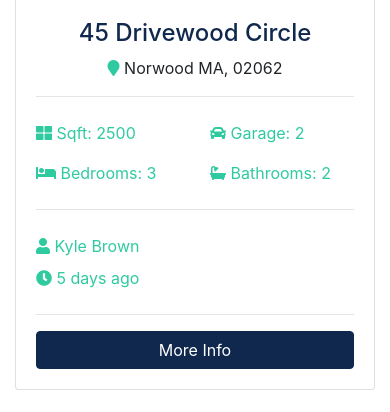
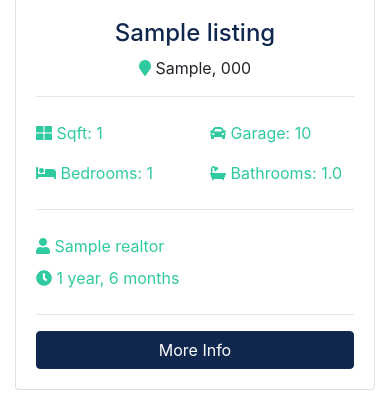
Before and after one commit to sidhlee/django-postgresql-realestate, a Django app: page / in a window 390 px wide. Shown: the part 1194-1606 px from the top of the page. Run offline with Django 3.2, Linux system fonts and the light colour scheme; tables that the repository leaves empty hold one stand-in row (values such as "Sample post"); grey boxes marked "Sample" are stand-in pictures; some libraries are stand-ins or nearby versions.

Commit message:
fetch 3 most recent listings and render them to home page

```diff
--- a/pages/views.py
+++ b/pages/views.py
@@ -1,4 +1,5 @@
 from django.shortcuts import render
+from listings.models import Listing
 
 # Create your views here.
 
@@ -6,7 +7,13 @@ def index(request):
   '''
   Renders html inside templates folder
   '''
-  return render(request, 'pages/index.html')
+  # fetch listings in descending order by list date
+  listings = Listing.objects.order_by('-list_date').filter(is_published=True)[:3]
+
+  context = {
+    'listings': listings
+  }
+  return render(request, 'pages/index.html', context)
 
 def about(request):
   return render(request, 'pages/about.html')
--- a/templates/pages/index.html
+++ b/templates/pages/index.html
@@ -1,4 +1,7 @@
 {% extends 'base.html' %}
+
+{% load humanize %}
+
 {% block content %}
 <!-- Showcase -->
   <section id="showcase">
@@ -129,136 +132,55 @@
     <div class="container">
       <h3 class="text-center mb-3">Latest Listings</h3>
       <div class="row">
-        <!-- Listing 1 -->
-        <div class="col-md-6 col-lg-4 mb-4">
+      {% if listings %}
+        {% for listing in listings %}
+          <div class="col-md-6 col-lg-4 mb-4">
           <div class="card listing-preview">
-            <img class="card-img-top" src="assets/img/homes/home-1.jpg" alt="">
+            <img class="card-img-top" src="{{ listing.photo_main.url }}" alt="{{ listing.title }}">
             <div class="card-img-overlay">
               <h2>
-                <span class="badge badge-secondary text-white">$490,000</span>
+                <span class="badge badge-secondary text-white">${{ listing.price | intcomma }}</span>
               </h2>
             </div>
             <div class="card-body">
               <div class="listing-heading text-center">
-                <h4 class="text-primary">45 Drivewood Circle</h4>
+                <h4 class="text-primary">{{ listing.title }}</h4>
                 <p>
-                  <i class="fas fa-map-marker text-secondary"></i> Norwood MA, 02062</p>
+                  <i class="fas fa-map-marker text-secondary"></i> {{ listing.city }}, {{ listing.postalcode }}</p>
               </div>
               <hr>
               <div class="row py-2 text-secondary">
                 <div class="col-6">
-                  <i class="fas fa-th-large"></i> Sqft: 2500</div>
+                  <i class="fas fa-th-large"></i> Sqft: {{ listing.sqft }}</div>
                 <div class="col-6">
-                  <i class="fas fa-car"></i> Garage: 2</div>
+                  <i class="fas fa-car"></i> Garage: {{ listing.garage }}</div>
               </div>
               <div class="row py-2 text-secondary">
                 <div class="col-6">
-                  <i class="fas fa-bed"></i> Bedrooms: 3</div>
+                  <i class="fas fa-bed"></i> Bedrooms: {{ listing.bedrooms }}</div>
                 <div class="col-6">
-                  <i class="fas fa-bath"></i> Bathrooms: 2</div>
+                  <i class="fas fa-bath"></i> Bathrooms: {{ listing.bathrooms }}</div>
               </div>
               <hr>
               <div class="row py-2 text-secondary">
                 <div class="col-6">
-                  <i class="fas fa-user"></i> Kyle Brown</div>
+                  <i class="fas fa-user"></i> {{ listing.realtor.name }}</div>
               </div>
               <div class="row text-secondary pb-2">
                 <div class="col-6">
-                  <i class="fas fa-clock"></i> 5 days ago</div>
+                  <i class="fas fa-clock"></i> {{ listing.list_date | timesince }}</div>
               </div>
               <hr>
-              <a href="listing.html" class="btn btn-primary btn-block">More Info</a>
+              <a href="{% url 'listing' listing.id %}" class="btn btn-primary btn-block">More Info</a>
             </div>
           </div>
         </div>
-
-        <!-- Listing 2 -->
-        <div class="col-md-6 col-lg-4 mb-4">
-          <div class="card listing-preview">
-            <img class="card-img-top" src="assets/img/homes/home-2.jpg" alt="">
-            <div class="card-img-overlay">
-              <h2>
-                <span class="badge badge-secondary text-white">$550,000</span>
-              </h2>
-            </div>
-            <div class="card-body">
-              <div class="listing-heading text-center">
-                <h4 class="text-primary">18 Jefferson Lane</h4>
-                <p>
-                  <i class="fas fa-map-marker text-secondary"></i> Woburn MA, 01801</p>
-              </div>
-              <hr>
-              <div class="row py-2 text-secondary">
-                <div class="col-6">
-                  <i class="fas fa-th-large"></i> Sqft: 3200</div>
-                <div class="col-6">
-                  <i class="fas fa-car"></i> Garage: 1</div>
-              </div>
-              <div class="row py-2 text-secondary">
-                <div class="col-6">
-                  <i class="fas fa-bed"></i> Bedrooms: 4</div>
-                <div class="col-6">
-                  <i class="fas fa-bath"></i> Bathrooms: 2.5</div>
-              </div>
-              <hr>
-              <div class="row py-2 text-secondary">
-                <div class="col-6">
-                  <i class="fas fa-user"></i> Mark Hudson</div>
-              </div>
-              <div class="row text-secondary pb-2">
-                <div class="col-6">
-                  <i class="fas fa-clock"></i> 5 days ago</div>
-              </div>
-              <hr>
-              <a href="listing.html" class="btn btn-primary btn-block">More Info</a>
-            </div>
-          </div>
+        {% endfor %}
+      {% else %}
+        <div class="col-md-12">
+          <p>No Listings Available</p>
         </div>
-
-        <!-- Listing 3 -->
-        <div class="col-md-6 col-lg-4 mb-4">
-          <div class="card listing-preview">
-            <img class="card-img-top" src="assets/img/homes/home-3.jpg" alt="">
-            <div class="card-img-overlay">
-              <h2>
-                <span class="badge badge-secondary text-white">$580,000</span>
-              </h2>
-            </div>
-            <div class="card-body">
-              <div class="listing-heading text-center">
-                <h4 class="text-primary">187 Woodrow Street</h4>
-                <p>
-                  <i class="fas fa-map-marker text-secondary"></i> Salem MA, 01915</p>
-              </div>
-              <hr>
-              <div class="row py-2 text-secondary">
-                <div class="col-6">
-                  <i class="fas fa-th-large"></i> Sqft: 3107</div>
-                <div class="col-6">
-                  <i class="fas fa-car"></i> Garage: 0</div>
-              </div>
-              <div class="row py-2 text-secondary">
-                <div class="col-6">
-                  <i class="fas fa-bed"></i> Bedrooms: 4</div>
-                <div class="col-6">
-                  <i class="fas fa-bath"></i> Bathrooms: 3</div>
-              </div>
-              <hr>
-              <div class="row py-2 text-secondary">
-                <div class="col-6">
-                  <i class="fas fa-user"></i> Mark Hudson</div>
-              </div>
-              <div class="row text-secondary pb-2">
-                <div class="col-6">
-                  <i class="fas fa-clock"></i> 5 days ago</div>
-              </div>
-              <hr>
-              <a href="listing.html" class="btn btn-primary btn-block">More Info</a>
-            </div>
-          </div>
-        </div>
-
-      </div>
+      {% endif %}
     </div>
   </section>
 
```
Also changed, not shown: README.md.
